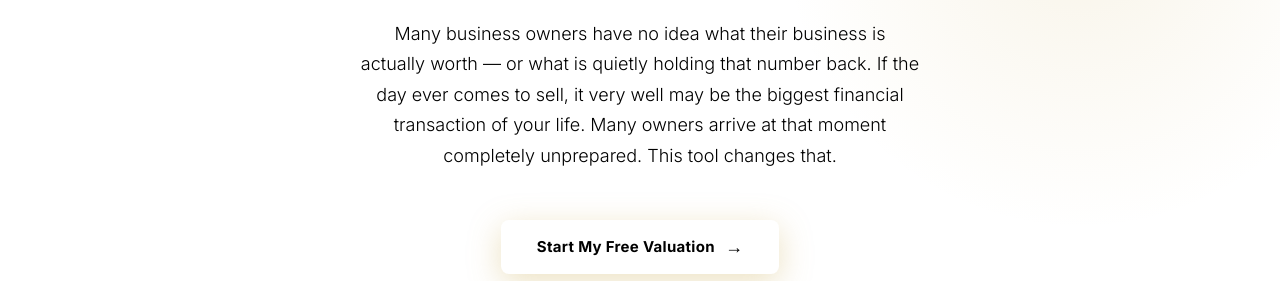
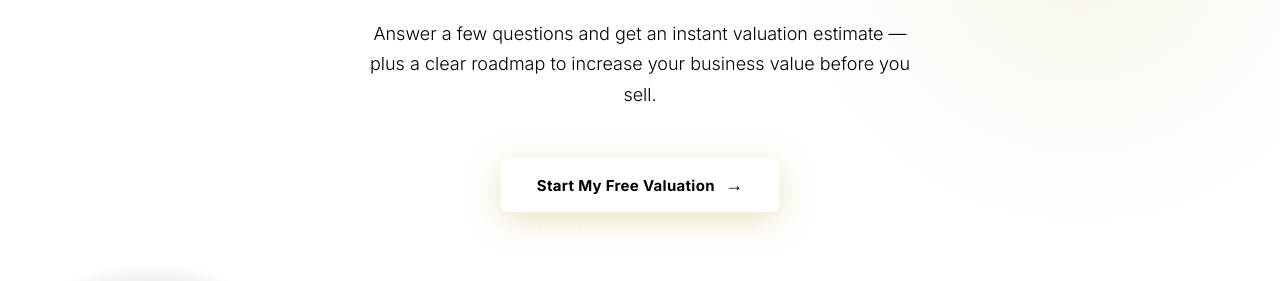
Before and after one commit to edgefour/EdgeFour-Value, a website with bundled scripts: page public/index.html in a window 1280 px wide. Shown: the part 267-548 px from the top of the page. Built offline with nearby package versions, Linux system fonts and the light colour scheme; files whose address does not match are found by name.

Commit message:
copy: match landing hero subtext to product line
Made-with: Cursor

```diff
--- a/public/index.html
+++ b/public/index.html
@@ -37,7 +37,7 @@
     </div>
 
     <h1 class="landing-h1">Discover What Your<br>Business Is <em>Worth</em></h1>
-    <p class="landing-sub">Many business owners have no idea what their business is actually worth — or what is quietly holding that number back. If the day ever comes to sell, it very well may be the biggest financial transaction of your life. Many owners arrive at that moment completely unprepared. This tool changes that.</p>
+    <p class="landing-sub">Answer a few questions and get an instant valuation estimate — plus a clear roadmap to increase your business value before you sell.</p>
 
     <button type="button" class="cta-primary" id="btn-landing-start">
       Start My Free Valuation
```
